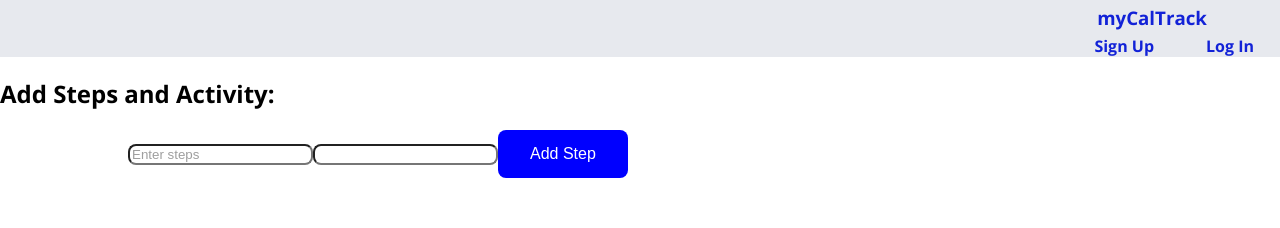
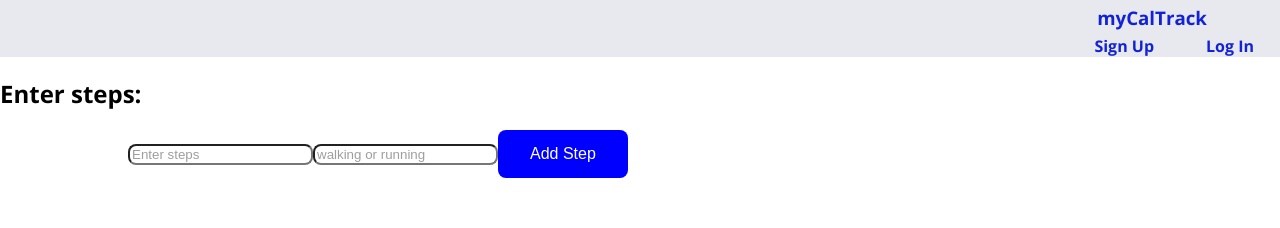
Before and after one commit to mayteozoria/Cal-Track, a React (Vite) app in the folder client/: page /step in a window 1280 px wide. Shown: the top 228 px of the page. Built offline with nearby package versions, Linux system fonts and the light colour scheme; no server answers.

Commit message:
Created component

```diff
--- a/client/src/components/AddStep.jsx
+++ b/client/src/components/AddStep.jsx
@@ -1,37 +1,26 @@
-import React from 'react'
-
-const AddStep = ({ steps, handleDeleteClick, handleEditClick }) => {
+const AddStep = (props) => {
   return (
-    <div className="step-table">
-      <table>
-        <tbody>
-          <tr>
-            <th>Steps</th>
-            <th>Date</th>
-          </tr>
-          {steps.map((steps) => (
-            <tr key={steps._id}>
-              <td className="steps">{steps.steps}</td>
-              <td className="steps">{steps.description}</td>
-              <td>
-                <input
-                  className="edit-button"
-                  type="button"
-                  value="edit"
-                  onClick={(e) => handleEditClick(e, steps, description)}
-                />
-                <input
-                  className="delete-button"
-                  type="button"
-                  value="delete"
-                  onClick={() => handleDeleteClick(steps._id)}
-                />
-              </td>
-            </tr>
-          ))}
-        </tbody>
-      </table>
+    <div className="step-form">
+      <h2>Enter steps:</h2>
+      <form onSubmit={props.handleSubmit}>
+        <input
+          type="number"
+          name="steps"
+          placeholder="Enter steps"
+          value={props.newStep.steps}
+          onChange={props.handleChange}
+        />
+        <input
+          type="text"
+          name="description"
+          placeholder="walking or running"
+          value={props.newStep.description}
+          onChange={props.handleChange}
+        />
+        <button>Add Step</button>
+      </form>
     </div>
   )
 }
+
 export default AddStep
--- a/client/src/components/StepForm.jsx
+++ b/client/src/components/StepForm.jsx
@@ -1,10 +1,5 @@
 import { useState, useEffect } from 'react'
-import {
-  GetSteps,
-  PostSteps,
-  DeleteSteps,
-  UpdateSteps
-} from '../services/StepServices'
+import { GetSteps, PostSteps, DeleteSteps } from '../services/StepServices'
 // import DatePicker from 'react-datepicker'
 import 'react-datepicker/dist/react-datepicker-cssmodules.css'
 import AddStep from './AddStep'
@@ -13,7 +8,7 @@ const StepForm = () => {
   const [steps, setSteps] = useState([])
   const [newStep, setNewStep] = useState({ description: '', steps: '' })
   const [deleteStep, setDeleteStep] = useState(false)
-  const [editStep, setEditStep] = useState(null)
+  const [editForm, setEditForm] = useState('')
 
   useEffect(() => {
     const handleStep = async () => {
@@ -41,32 +36,51 @@ const StepForm = () => {
     console.log(deleteStep)
   }
 
-  const handleEditChange = (e) => {
+  const handleEditClick = (e, step_id) => {
     e.preventDefault()
-    const newSteps = PostSteps(newStep)
+    setEditForm(step_id)
   }
   return (
-    <div className="step-form">
-      <h2>Add Steps and Activity:</h2>
-      <form onSubmit={handleSubmit}>
-        <input
-          type="number"
-          name="steps"
-          placeholder="Enter steps"
-          value={newStep.steps}
-          onChange={handleChange}
-        />
-        <input
-          type="text"
-          name="description"
-          placeholder=""
-          value={newStep.description}
-          onChange={handleChange}
-        />
-        <button>Add Step</button>
-      </form>
-      <AddStep steps={steps} handleDeleteClick={handleDeleteClick} />
+    <div>
+      <AddStep
+        handleSubmit={handleSubmit}
+        handleChange={handleChange}
+        newStep={newStep}
+      />
+      <div className="step-table">
+        <table>
+          <tbody>
+            <tr>
+              <th>Steps</th>
+              <th>Date</th>
+            </tr>
+            {steps.map((steps) => (
+              <tr key={steps._id}>
+                <td className="steps">{steps.steps}</td>
+                <td className="steps">{steps.description}</td>
+                <td>
+                  <input
+                    className="edit-button"
+                    type="button"
+                    value="edit"
+                    onClick={(e) => handleEditClick(steps.id)}
+                  />
+                </td>
+                <td>
+                  <input
+                    className="delete-button"
+                    type="button"
+                    value="delete"
+                    onClick={() => handleDeleteClick(steps._id)}
+                  />
+                </td>
+              </tr>
+            ))}
+          </tbody>
+        </table>
+      </div>
     </div>
   )
 }
+
 export default StepForm
--- a/client/src/pages/Step.jsx
+++ b/client/src/pages/Step.jsx
@@ -6,8 +6,7 @@ const Step = () => {
 
   return (
     <div>
-      <StepForm steps={steps} set={setSteps} />
-      {/* <StepTracker /> */}
+      <StepForm steps={steps} setSteps={setSteps} />
     </div>
   )
 }
```
Also changed, not shown: client/src/components/EditStep.jsx (deleted, +0 -28 lines), 1 other file (tests, documents, lock files or other folders).
